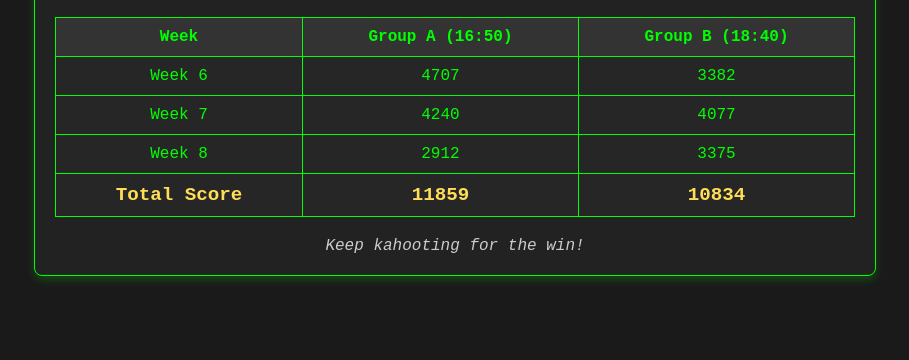
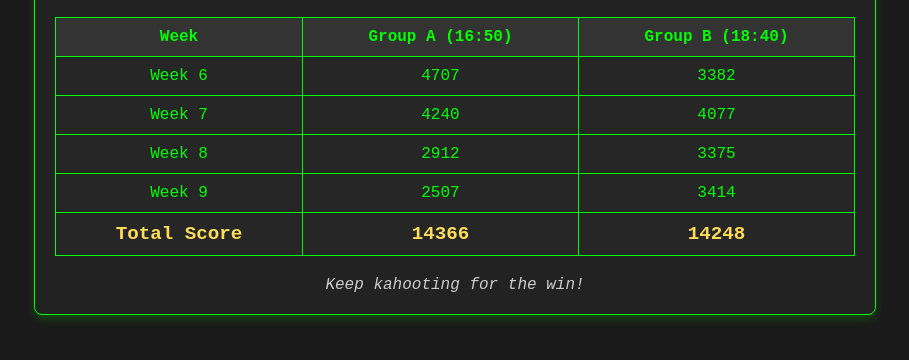
Before and after one commit to dcoloma-usj/usjsq-leaderboard, a plain HTML site: page index.html in a window 1280 px wide. Shown: the part 152-512 px from the top of the page, without its empty margins (185-1094 px from the left). Drawn offline with Linux system fonts and the light colour scheme.

Commit message:
Add results for week 9

```diff
--- a/index.html
+++ b/index.html
@@ -100,7 +100,8 @@
 const scores = [
     { week: "Week 6", groupA: 4707, groupB: 3382 },
     { week: "Week 7", groupA: 4240, groupB: 4077 },
-    { week: "Week 8", groupA: 2912, groupB: 3375 }
+    { week: "Week 8", groupA: 2912, groupB: 3375 },
+    { week: "Week 9", groupA: 2507, groupB: 3414 }
 ];
 
 function renderScores() {
```
